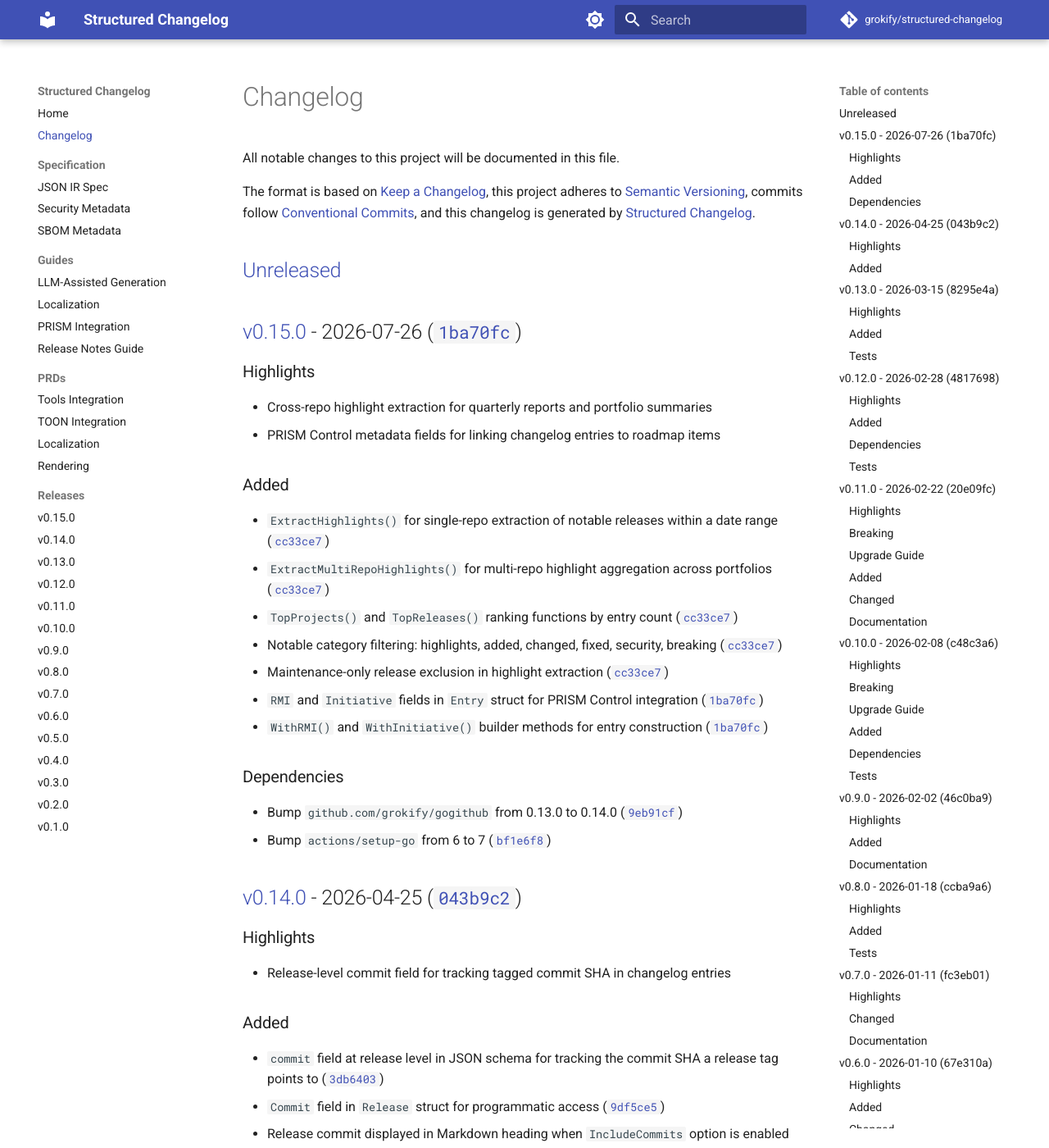
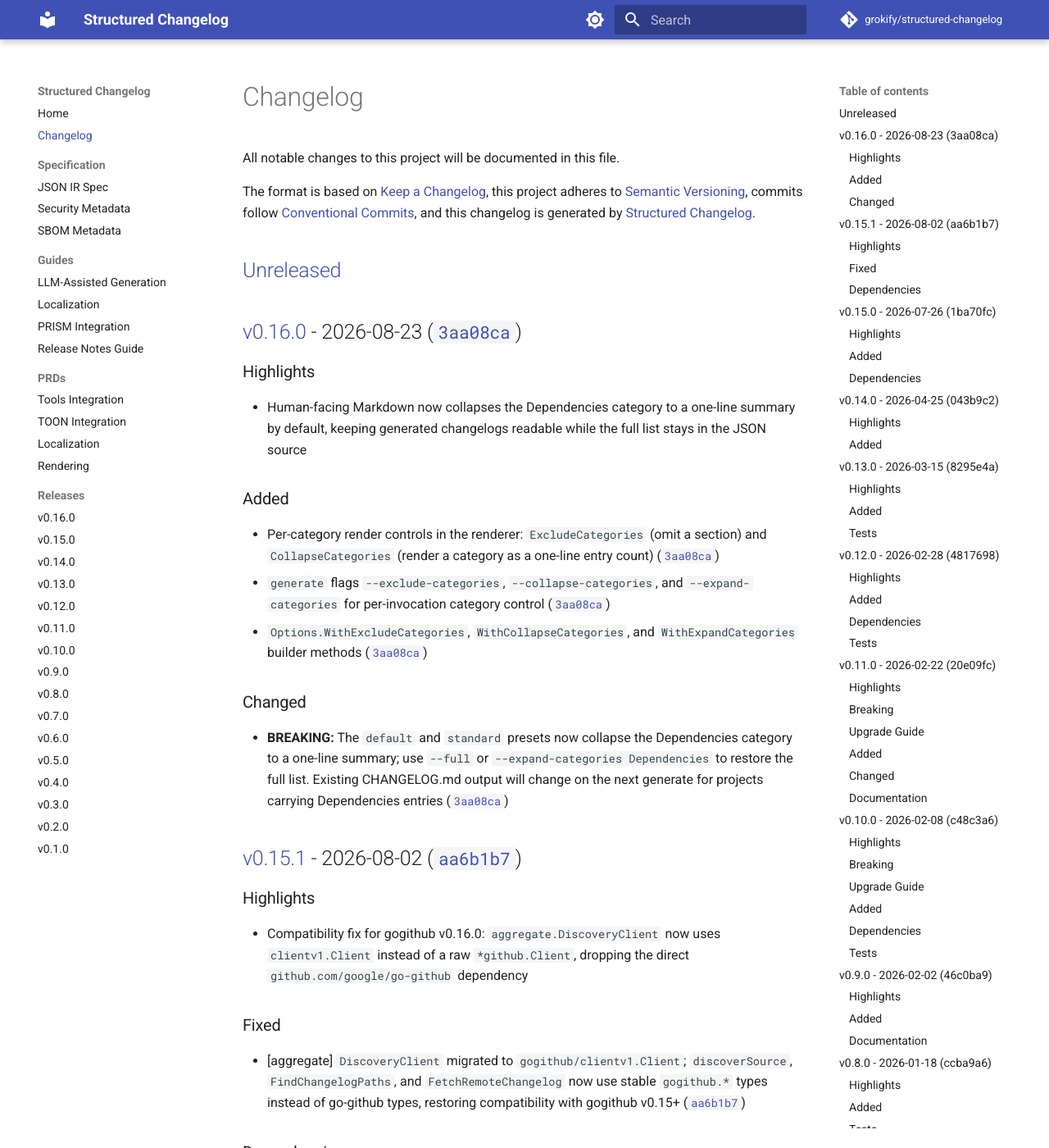
Before and after one commit to grokify/structured-changelog, an MkDocs documentation site: the page built from docs/changelog.md, in a window 1280 px wide and 1400 px high. Shown: the whole window at 82% size. Built offline with MkDocs 1.6.1 and Material for MkDocs 9.7.7, drawn with Linux system fonts in a browser that asks for light colours; comment, search, counter and statistics services are not loaded; some of the changed text lies outside the part shown.

Commit message:
docs: add v0.16.0 release notes and document category filtering
- Add docs/releases/v0.16.0.md release notes for the category filter
  feature and the collapse-Dependencies-by-default behavior change.
- Add a "Category Filtering" section to the README documenting the new
  --exclude-categories / --collapse-categories / --expand-categories
  flags and the new default.
- Add v0.16.0 to the MkDocs Releases nav and regenerate docs/changelog.md.

Co-Authored-By: Claude Opus 4.8 (1M context) <noreply@anthropic.com>
Claude-Session: https://claude.ai/code/session_014AZhKcxDb4TrSkHdemTxgw

```diff
--- a/docs/changelog.md
+++ b/docs/changelog.md
@@ -8,6 +8,36 @@ commits follow [Conventional Commits](https://www.conventionalcommits.org/en/v1.
 and this changelog is generated by [Structured Changelog](https://github.com/grokify/structured-changelog).
 
 ## [Unreleased]
+
+## [v0.16.0] - 2026-08-23 ([`3aa08ca`](https://github.com/grokify/structured-changelog/commit/3aa08ca))
+
+### Highlights
+
+- Human-facing Markdown now collapses the Dependencies category to a one-line summary by default, keeping generated changelogs readable while the full list stays in the JSON source
+
+### Added
+
+- Per-category render controls in the renderer: `ExcludeCategories` (omit a section) and `CollapseCategories` (render a category as a one-line entry count) ([`3aa08ca`](https://github.com/grokify/structured-changelog/commit/3aa08ca))
+- `generate` flags `--exclude-categories`, `--collapse-categories`, and `--expand-categories` for per-invocation category control ([`3aa08ca`](https://github.com/grokify/structured-changelog/commit/3aa08ca))
+- `Options.WithExcludeCategories`, `WithCollapseCategories`, and `WithExpandCategories` builder methods ([`3aa08ca`](https://github.com/grokify/structured-changelog/commit/3aa08ca))
+
+### Changed
+
+- **BREAKING:** The `default` and `standard` presets now collapse the Dependencies category to a one-line summary; use `--full` or `--expand-categories Dependencies` to restore the full list. Existing CHANGELOG.md output will change on the next generate for projects carrying Dependencies entries ([`3aa08ca`](https://github.com/grokify/structured-changelog/commit/3aa08ca))
+
+## [v0.15.1] - 2026-08-02 ([`aa6b1b7`](https://github.com/grokify/structured-changelog/commit/aa6b1b7))
+
+### Highlights
+
+- Compatibility fix for gogithub v0.16.0: `aggregate.DiscoveryClient` now uses `clientv1.Client` instead of a raw `*github.Client`, dropping the direct `github.com/google/go-github` dependency
+
+### Fixed
+
+- [aggregate] `DiscoveryClient` migrated to `gogithub/clientv1.Client`; `discoverSource`, `FindChangelogPaths`, and `FetchRemoteChangelog` now use stable `gogithub.*` types instead of go-github types, restoring compatibility with gogithub v0.15+ ([`aa6b1b7`](https://github.com/grokify/structured-changelog/commit/aa6b1b7))
+
+### Dependencies
+
+- _1 dependency update_
 
 ## [v0.15.0] - 2026-07-26 ([`1ba70fc`](https://github.com/grokify/structured-changelog/commit/1ba70fc))
 
@@ -28,8 +58,7 @@ and this changelog is generated by [Structured Changelog](https://github.com/gro
 
 ### Dependencies
 
-- Bump `github.com/grokify/gogithub` from 0.13.0 to 0.14.0 ([`9eb91cf`](https://github.com/grokify/structured-changelog/commit/9eb91cf))
-- Bump `actions/setup-go` from 6 to 7 ([`bf1e6f8`](https://github.com/grokify/structured-changelog/commit/bf1e6f8))
+- _2 dependency updates_
 
 ## [v0.14.0] - 2026-04-25 ([`043b9c2`](https://github.com/grokify/structured-changelog/commit/043b9c2))
 
@@ -92,8 +121,7 @@ and this changelog is generated by [Structured Changelog](https://github.com/gro
 
 ### Dependencies
 
-- Add `github.com/google/go-github/v84` for GitHub API access in discovery and remote fetch ([`72ae60c`](https://github.com/grokify/structured-changelog/commit/72ae60c))
-- Add `github.com/grokify/gogithub` v0.10.0 for GitHub utilities ([`72ae60c`](https://github.com/grokify/structured-changelog/commit/72ae60c))
+- _2 dependency updates_
 
 ### Tests
 
@@ -167,7 +195,7 @@ and this changelog is generated by [Structured Changelog](https://github.com/gro
 
 ### Dependencies
 
-- Add `github.com/grokify/structured-locale` v0.1.0 for localization support ([`64edc2e`](https://github.com/grokify/structured-changelog/commit/64edc2e))
+- _1 dependency update_
 
 ### Tests
 
@@ -367,7 +395,9 @@ and this changelog is generated by [Structured Changelog](https://github.com/gro
 - Example changelogs: basic, security, full ([`0ba99fc`](https://github.com/grokify/structured-changelog/commit/0ba99fc))
 - Documentation: spec, security guide, SBOM guide ([`0ba99fc`](https://github.com/grokify/structured-changelog/commit/0ba99fc))
 
-[unreleased]: https://github.com/grokify/structured-changelog/compare/v0.15.0...HEAD
+[unreleased]: https://github.com/grokify/structured-changelog/compare/v0.16.0...HEAD
+[v0.16.0]: https://github.com/grokify/structured-changelog/compare/v0.15.1...v0.16.0
+[v0.15.1]: https://github.com/grokify/structured-changelog/compare/v0.15.0...v0.15.1
 [v0.15.0]: https://github.com/grokify/structured-changelog/compare/v0.14.0...v0.15.0
 [v0.14.0]: https://github.com/grokify/structured-changelog/compare/v0.13.0...v0.14.0
 [v0.13.0]: https://github.com/grokify/structured-changelog/compare/v0.12.0...v0.13.0
--- a/mkdocs.yml
+++ b/mkdocs.yml
@@ -55,6 +55,7 @@ nav:
       - Localization: prd/localization.md
       - Rendering: prd/rendering.md
   - Releases:
+      - v0.16.0: releases/v0.16.0.md
       - v0.15.0: releases/v0.15.0.md
       - v0.14.0: releases/v0.14.0.md
       - v0.13.0: releases/v0.13.0.md
```
Also changed, not shown: README.md (+34 -0 lines), docs/releases/v0.16.0.md (added, +64 -0 lines).
